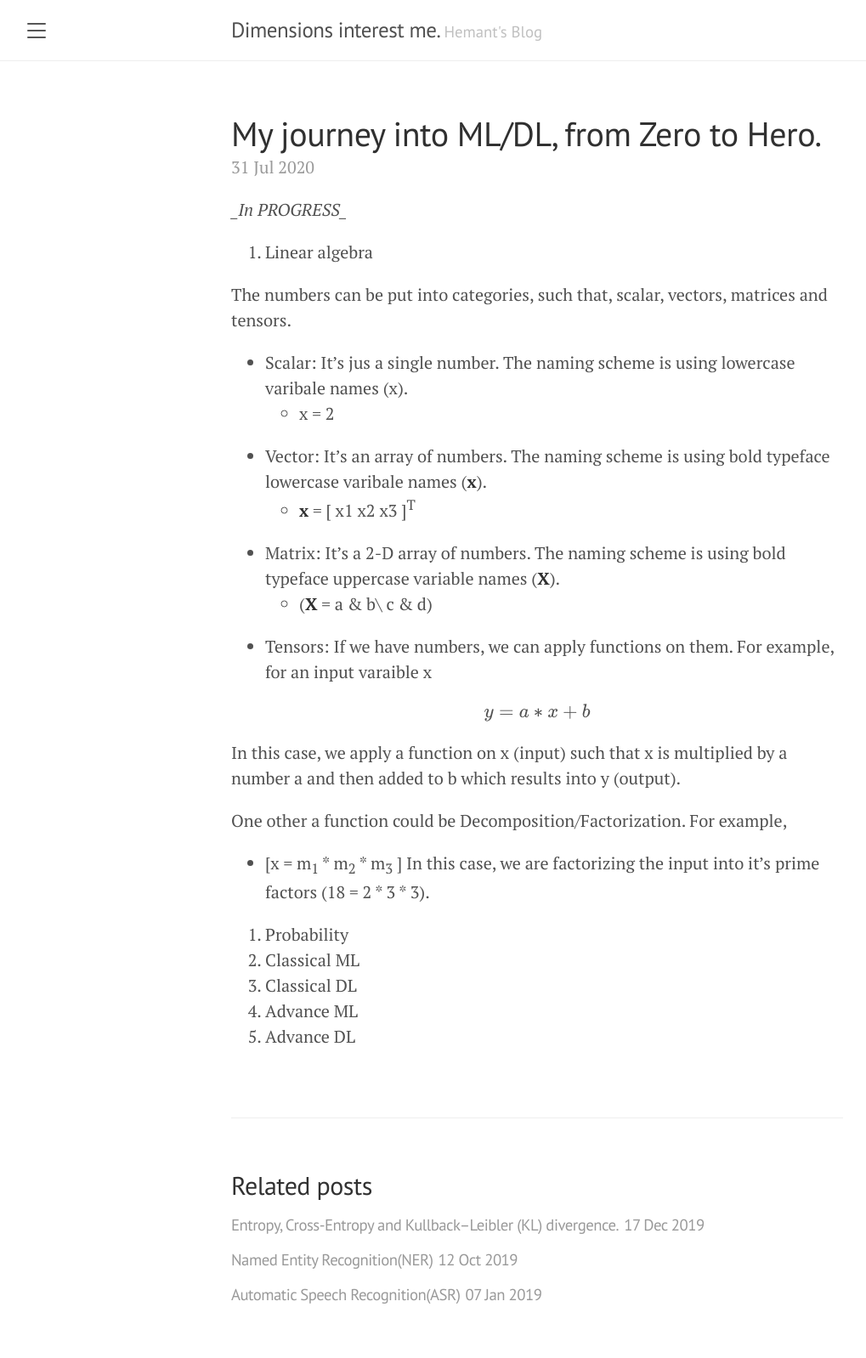
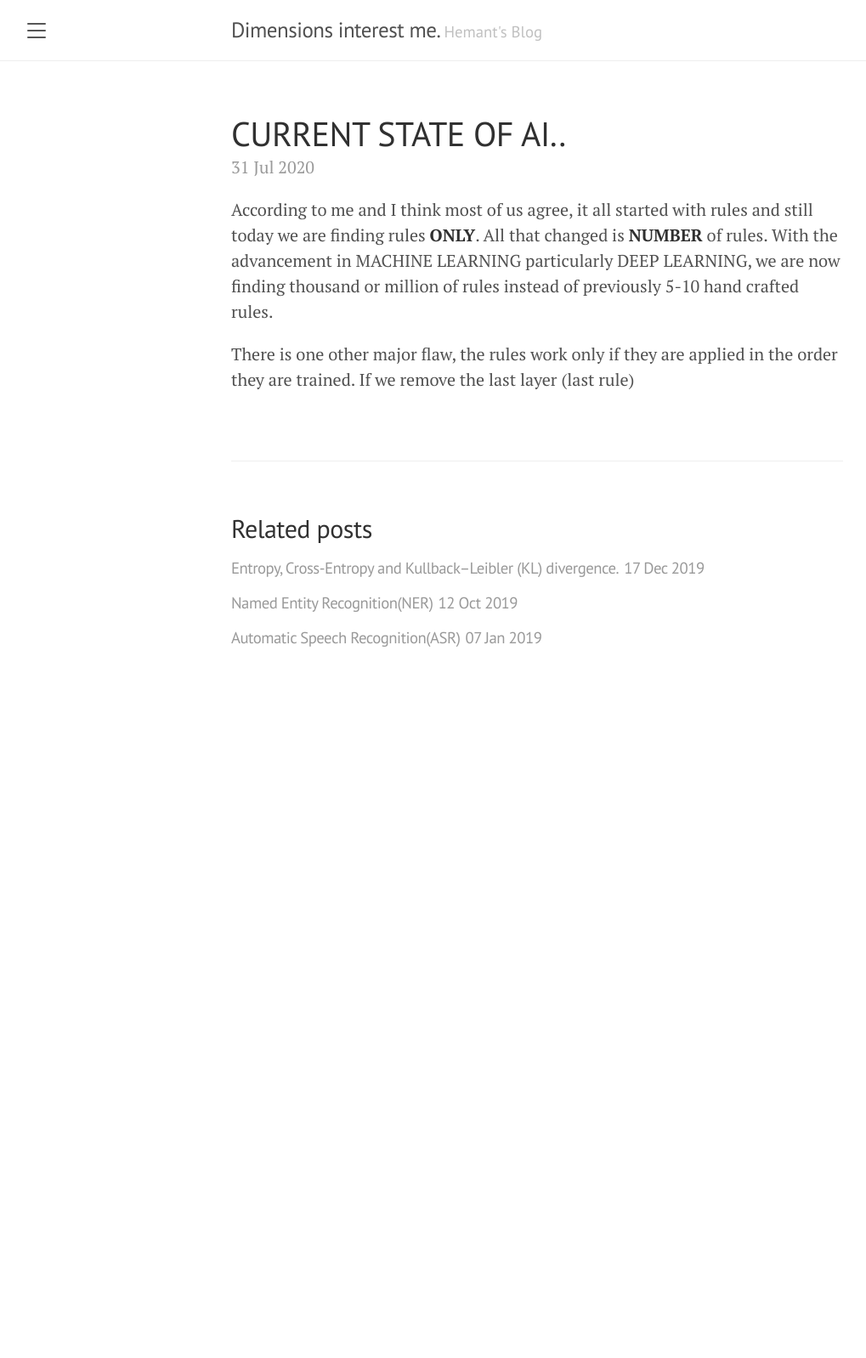
Before and after one commit to raotnameh/raotnameh.github.io, a Jekyll site: the page built from _posts/2020-07-31-ml.md, in a window 1280 px wide. Shown: the whole page at 85% size, without its empty margins (8-1027 px from the left). Built offline with Jekyll 4.4.1, drawn with Linux system fonts in a browser that asks for light colours; formulas are drawn with MathJax 3; after the commit the page ends 900 px from its top, so only the background shows below that.

Commit message:
It's just my website

```diff
--- a/_posts/2020-07-31-ml.md
+++ b/_posts/2020-07-31-ml.md
@@ -1,9 +1,21 @@
 ---
+layout: post
+title: CURRENT STATE OF AI..
+
+---
+
+According to me and I think most of us agree, it all started with rules and still today we are finding rules **ONLY**. All that changed is **NUMBER** of rules. With the advancement in MACHINE LEARNING particularly DEEP LEARNING, we are now finding thousand or million of rules instead of previously 5-10 hand crafted rules.
+
+There is one other major flaw, the rules work only if they are applied in the order they are trained. If we remove the last layer (last rule)
+
+<!-- ---
 layout: post
 title: My journey into ML/DL, from Zero to Hero.
 
----
+--- -->
 
+
+<!--
 <script type="text/javascript" async
   src="https://cdnjs.cloudflare.com/ajax/libs/mathjax/2.7.1/MathJax.js?config=TeX-AMS-MML_HTMLorMML">
 </script>
@@ -41,4 +53,4 @@ In this case, we are factorizing the input into it's prime factors (18 = 2 * 3 *
 2. Classical ML
 3. Classical DL
 4. Advance ML
-5. Advance DL
+5. Advance DL -->
```
